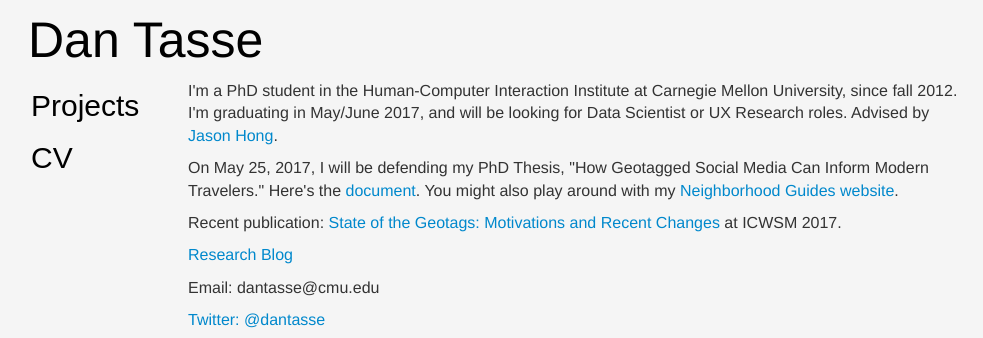
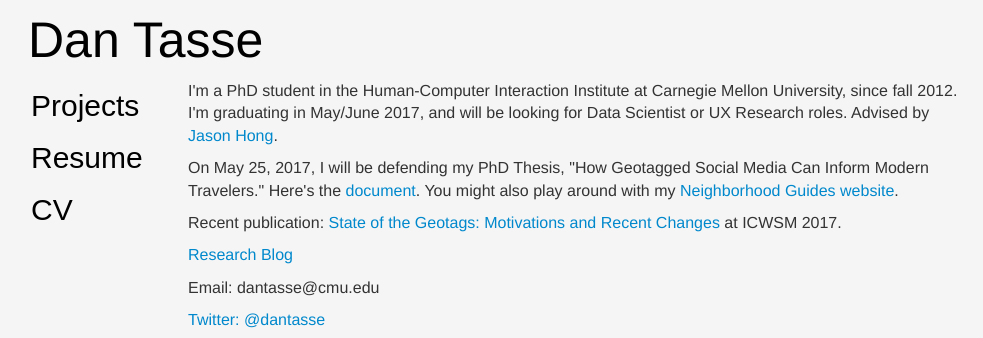
Before and after one commit to dantasse/dantasse.github.io, a Jekyll site: the page built from index.html, in a window 1280 px wide. Shown: the top 338 px of the page, without its empty margins (100-1083 px from the left). Built offline with Jekyll 4.4.1, drawn with Linux system fonts in a browser that asks for light colours; nearby versions of some CDN libraries.

Commit message:
resume link

```diff
--- a/_layouts/default.html
+++ b/_layouts/default.html
@@ -66,6 +66,7 @@
           <ul class="nav unstyled">
             <li><a href="projects.html">Projects</a></li>
             <!-- <li><a href="other.html">Other</a></li> -->
+            <li><a href="dan_tasse_resume.pdf">Resume</a></li>
             <li><a href="cv.pdf">CV</a></li>
           </ul>
         </div>
```
Also changed, not shown: 1 other file.
